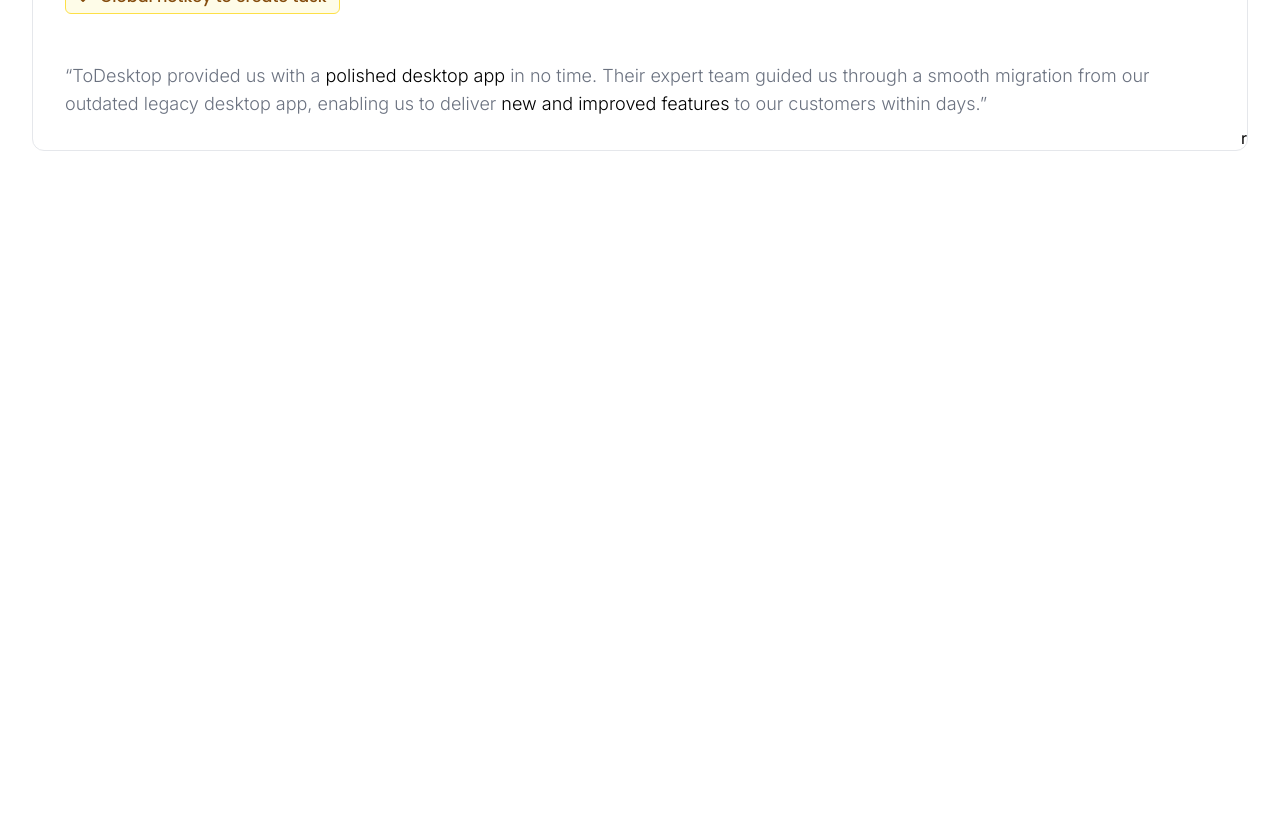
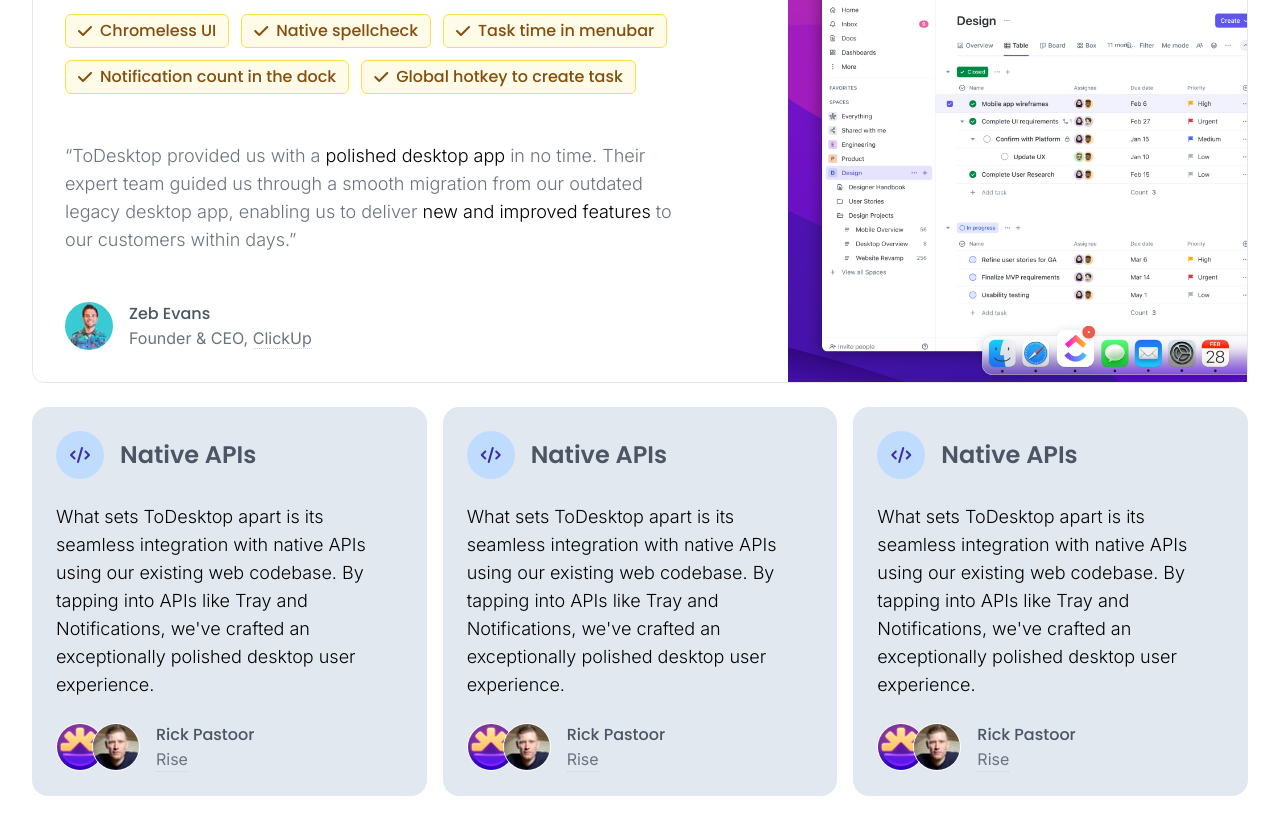
Before and after one commit to narendra-patil1509/React-Tailwind-Projects, a React (Vite) app in the folder ToDesktop/: page / in a window 1280 px wide. Shown: the part 4640-5474 px from the top of the page. Built offline with nearby package versions, Linux system fonts and the light colour scheme.

Commit message:
testimonial card

```diff
--- a/ToDesktop/src/components/Hero.jsx
+++ b/ToDesktop/src/components/Hero.jsx
@@ -26,6 +26,10 @@
 import asset28 from "../assets/asset 28.png";
 import asset37 from "../assets/asset 37.svg";
 import asset32 from "../assets/asset 32.svg";
+import asset33 from "../assets/asset 33.jpeg";
+import asset34 from "../assets/asset 34.png";
+import asset35 from "../assets/asset 35.png";
+import asset36 from "../assets/asset 36.jpeg";
 
 import asset66 from "../assets/asset 66.svg";
 import { useEffect } from "react";
@@ -379,45 +383,45 @@
             <h2 className="text-5xl sm:font-semibold mb-14">ToDesktop handles the details</h2>
             <div id="grid-container" className="flex flex-col gap-6 lg:grid lg-grid-cols-3" style={{"grid-auto-rows": ""}}>
 
-                <div className="row-start-1 row-end-3 group rounded-2xl p-[1px] bg-slate-200 hover:bg-gradient-to-br hover:from-red-200 hover:via-purple-200 hover:to-yellow-200">
-                    <div className="bg-slate-50 rounded-2xl w-full h-full p-6 flex flex-col gap-6 items-center group-hover:bg-gradient-to-br group-hover:from-red-50 group-hover:via-purple-50 group-hover:to-yellow-50">
+                <div className="row-start-1 row-end-3 group rounded-2xl gradient-hover-outer">
+                    <div className="bg-slate-50 rounded-2xl w-full h-full p-6 flex flex-col gap-6 items-center gradient-hover-inner">
                         <h3 className="text-2xl">Native Notifications</h3>
                         <img src={asset28} alt="" />
                     </div>
                 </div>
 
-                <div className="row-start-1 row-end-4 group rounded-2xl p-[1px] bg-slate-200 hover:bg-gradient-to-br hover:from-red-200 hover:via-purple-200 hover:to-yellow-200">
-                    <div className="bg-slate-50 rounded-2xl w-full h-full p-6 flex flex-col gap-6 items-center group-hover:bg-gradient-to-br group-hover:from-red-50 group-hover:via-purple-50 group-hover:to-yellow-50">
+                <div className="row-start-1 row-end-4 group rounded-2xl gradient-hover-outer">
+                    <div className="bg-slate-50 rounded-2xl w-full h-full p-6 flex flex-col gap-6 items-center gradient-hover-inner">
                         <h3 className="text-2xl">Auto Updates</h3>
                         <p className="text-lg text center font-light">We’ll ensure the underlying browser is up to date and deliver performance improvements, security patches, & additional features.</p>
                         <img src={asset28} alt="" />
                     </div>
                 </div>
 
-                <div className="row-start-1 row-end-3 group rounded-2xl p-[1px] bg-slate-200 hover:bg-gradient-to-br hover:from-red-200 hover:via-purple-200 hover:to-yellow-200">
-                    <div className="bg-slate-50 rounded-2xl w-full h-full p-6 flex flex-col gap-6 items-center group-hover:bg-gradient-to-br group-hover:from-red-50 group-hover:via-purple-50 group-hover:to-yellow-50">
+                <div className="row-start-1 row-end-3 group rounded-2xl gradient-hover-outer">
+                    <div className="bg-slate-50 rounded-2xl w-full h-full p-6 flex flex-col gap-6 items-center gradient-hover-inner">
                         <h3 className="text-2xl">Native Notifications</h3>
                         <img src={asset28} alt="" />
                     </div>
                 </div>
 
-                <div className="row-start-3 row-end-6 group rounded-2xl p-[1px] bg-slate-200 hover:bg-gradient-to-br hover:from-red-200 hover:via-purple-200 hover:to-yellow-200">
-                    <div className="bg-slate-50 rounded-2xl w-full h-full p-6 flex flex-col gap-6 items-center group-hover:bg-gradient-to-br group-hover:from-red-50 group-hover:via-purple-50 group-hover:to-yellow-50">
+                <div className="row-start-3 row-end-6 group rounded-2xl gradient-hover-outer">
+                    <div className="bg-slate-50 rounded-2xl w-full h-full p-6 flex flex-col gap-6 items-center gradient-hover-inner">
                         <h3 className="text-2xl">Auto Updates</h3>
                         <p className="text-lg text center font-light">We’ll ensure the underlying browser is up to date and deliver performance improvements, security patches, & additional features.</p>
                         <img src={asset28} alt="" />
                     </div>
                 </div>
 
-                <div className="row-start-4 row-end-6 group rounded-2xl p-[1px] bg-slate-200 hover:bg-gradient-to-br hover:from-red-200 hover:via-purple-200 hover:to-yellow-200">
-                    <div className="bg-slate-50 rounded-2xl w-full h-full p-6 flex flex-col gap-6 items-center group-hover:bg-gradient-to-br group-hover:from-red-50 group-hover:via-purple-50 group-hover:to-yellow-50">
+                <div className="row-start-4 row-end-6 group rounded-2xl gradient-hover-outer">
+                    <div className="bg-slate-50 rounded-2xl w-full h-full p-6 flex flex-col gap-6 items-center gradient-hover-inner">
                         <h3 className="text-2xl">Native Notifications</h3>
                         <img src={asset28} alt="" />
                     </div>
                 </div>
 
-                <div className="row-start-3 row-end-6 group rounded-2xl p-[1px] bg-slate-200 hover:bg-gradient-to-br hover:from-red-200 hover:via-purple-200 hover:to-yellow-200">
-                    <div className="bg-slate-50 rounded-2xl w-full h-full p-6 flex flex-col gap-6 items-center group-hover:bg-gradient-to-br group-hover:from-red-50 group-hover:via-purple-50 group-hover:to-yellow-50">
+                <div className="row-start-3 row-end-6 group rounded-2xl gradient-hover-outer">
+                    <div className="bg-slate-50 rounded-2xl w-full h-full p-6 flex flex-col gap-6 items-center gradient-hover-inner">
                         <h3 className="text-2xl">Auto Updates</h3>
                         <p className="text-lg text center font-light">We’ll ensure the underlying browser is up to date and deliver performance improvements, security patches, & additional features.</p>
                         <img src={asset28} alt="" />
@@ -447,8 +451,8 @@
         {/* Testimonials */}
         <div id="testimonials" className="container">
             <h2 className="text-5xl sm:font-semibold md-14">Custom stories</h2>
-            <div className="rounded-xl border flex flex-col lg:flex-row items-end">
-                <div id="left" className="flex flex-col gap-12 p-8">
+            <div className="rounded-xl border flex flex-col lg:flex-row items-end mt-12">
+                <div className="flex flex-col gap-12 p-8">
                     <div className="h-4 w-fit">
                         <img src={asset32} alt="" />
                     </div>
@@ -476,9 +480,89 @@
                         </div>
                     </div>
                     <p className="text-lg font-light text-gray-500 ">“ToDesktop provided us with a <span className="text-black">polished desktop app</span> in no time. Their expert team guided us through a smooth migration from our outdated legacy desktop app, enabling us to deliver <span className="text-black">new and improved features</span> to our customers within days.”</p>
+                    <div id="user-card" className="flex gap-4">
+                        <div className="w-12">
+                            <img src={asset33} className="rounded-full" alt="" />
+                        </div>
+                        <div className="flex flex-col">
+                            <h3>Zeb Evans</h3>
+                            <p className="text-gray-500">Founder & CEO, <a href="#" className="anchor-hover">ClickUp</a></p>
+                        </div>
+                    </div>
                 </div>
-                <div id="right">
-                    r
+                <div className="">
+                    <img src={asset34} className="pl-16" alt="" />
+                </div>
+            </div>
+            <div className="flex flex-col lg:flex-row justify-between gap-4 mt-6">
+                <div className="rounded-2xl p-6 gradient-hover-outer group flex flex-col gap-6">
+                    <div className="flex items-center gap-4">
+                        <div className="w-12 h-12 bg-blue-200 flex items-center justify-center rounded-full">
+                            <i className="fa-solid fa-code text-indigo-800"></i>
+                        </div>
+                        <h3 className="text-2xl font-semibold">Native APIs</h3>
+                    </div>
+                    <p className="text-lg font-light">What sets ToDesktop apart is its seamless integration with native APIs using our existing web codebase. By tapping into APIs like Tray and Notifications, we've crafted an exceptionally polished desktop user experience.</p>
+                    <div className="flex gap-4">
+                        <div className="flex">
+                            <div className="-mr-3 w-12 h-12 flex justify-center items-center rounded-full overflow-hidden border border-white">
+                                <img src={asset35} className="min-w-16 mi-h-16" alt="" />
+                            </div>
+                            <div className="w-12 h-12 rounded-full overflow-hidden border border-white">
+                                <img src={asset36} alt="" />
+                            </div>
+                        </div>
+                        <div className="flex flex-col">
+                            <h3>Rick Pastoor</h3>
+                            <a href="#" className="anchor-hover w-fit text-gray-500">Rise</a>
+                        </div>
+                    </div>
+                </div>
+                <div className="rounded-2xl p-6 gradient-hover-outer group flex flex-col gap-6">
+                    <div className="flex items-center gap-4">
+                        <div className="w-12 h-12 bg-blue-200 flex items-center justify-center rounded-full">
+                            <i className="fa-solid fa-code text-indigo-800"></i>
+                        </div>
+                        <h3 className="text-2xl font-semibold">Native APIs</h3>
+                    </div>
+                    <p className="text-lg font-light">What sets ToDesktop apart is its seamless integration with native APIs using our existing web codebase. By tapping into APIs like Tray and Notifications, we've crafted an exceptionally polished desktop user experience.</p>
+                    <div className="flex gap-4">
+                        <div className="flex">
+                            <div className="-mr-3 w-12 h-12 flex justify-center items-center rounded-full overflow-hidden border border-white">
+                                <img src={asset35} className="min-w-16 mi-h-16" alt="" />
+                            </div>
+                            <div className="w-12 h-12 rounded-full overflow-hidden border border-white">
+                                <img src={asset36} alt="" />
+                            </div>
+                        </div>
+                        <div className="flex flex-col">
+                            <h3>Rick Pastoor</h3>
+                            <a href="#" className="anchor-hover w-fit text-gray-500">Rise</a>
+                        </div>
+                    </div>
+                </div>
+                <div className="rounded-2xl p-6 gradient-hover-outer group flex flex-col gap-6">
+                    <div className="flex items-center gap-4">
+                        <div className="w-12 h-12 bg-blue-200 flex items-center justify-center rounded-full">
+                            <i className="fa-solid fa-code text-indigo-800"></i>
+                        </div>
+                        <h3 className="text-2xl font-semibold">Native APIs</h3>
+                    </div>
+                    <p className="text-lg font-light">What sets ToDesktop apart is its seamless integration with native APIs using our existing web codebase. By tapping into APIs like Tray and Notifications, we've crafted an exceptionally polished desktop user experience.</p>
+                    <div className="flex gap-4">
+                        <div className="flex">
+                            <div className="-mr-3 w-12 h-12 flex justify-center items-center rounded-full overflow-hidden border border-white">
+                                <img src={asset35} className="min-w-16 mi-h-16" alt="" />
+                            </div>
+                            <div className="w-12 h-12 rounded-full overflow-hidden border border-white">
+                                <img src={asset36} alt="" />
+                            </div>
+                        </div>
+                        <div className="flex flex-col">
+                            <h3>Rick Pastoor</h3>
+                            <a href="#" className="anchor-hover w-fit text-gray-500">Rise</a>
+                        </div>
+                    </div>
                 </div>
             </div>
         </div>
```
